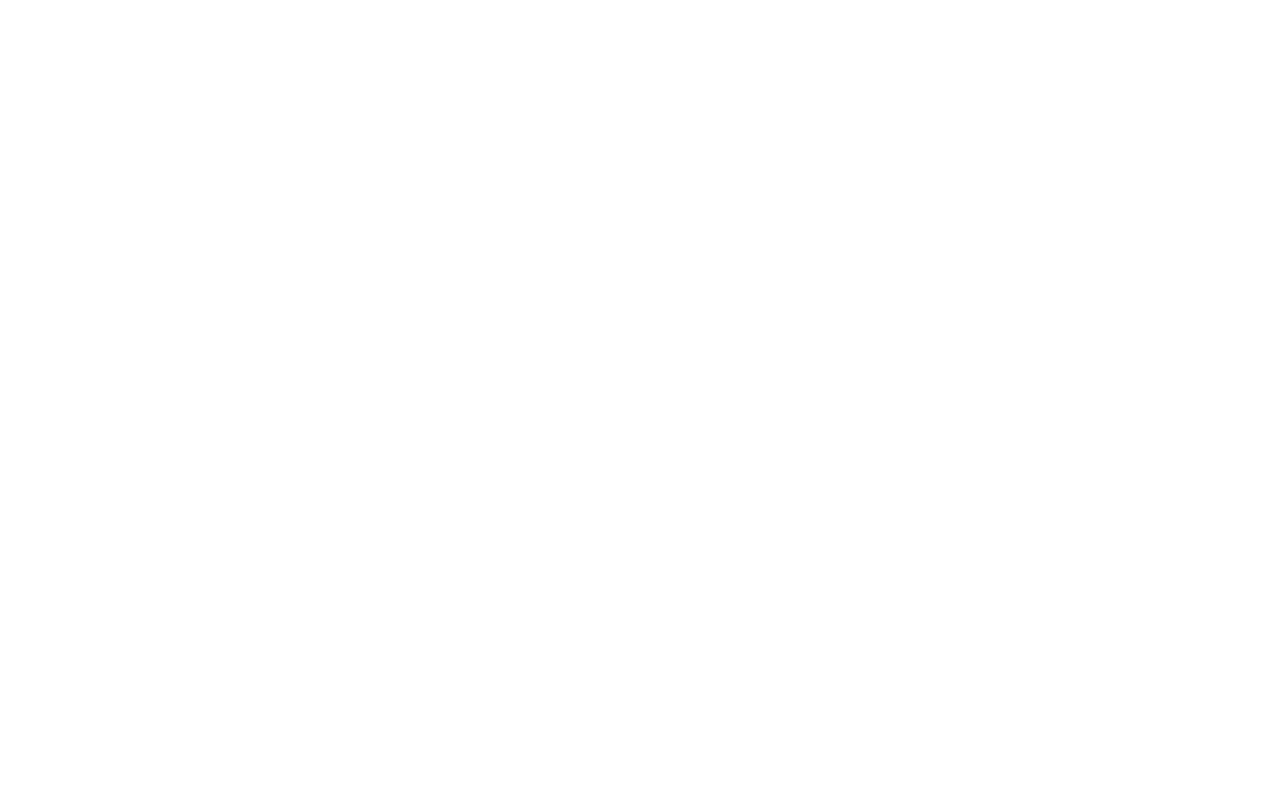
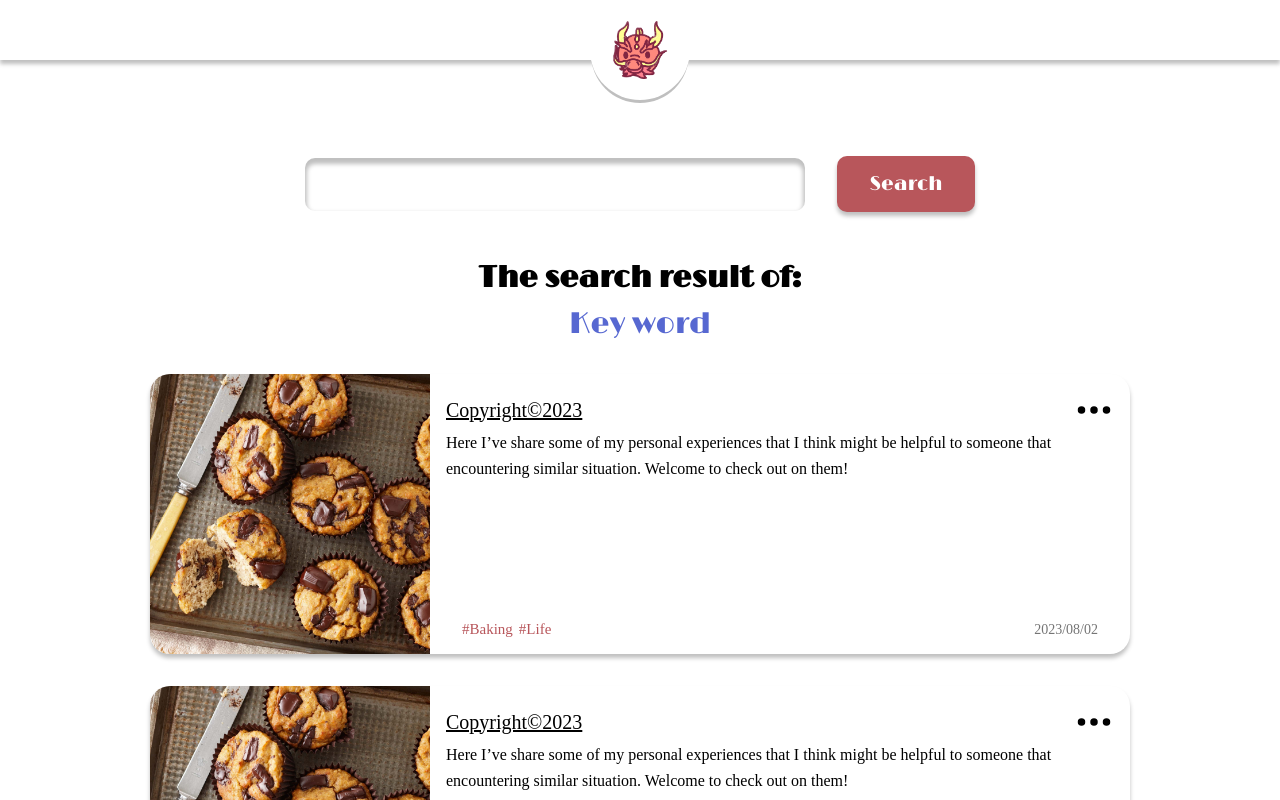
Before and after one commit to ZhangChingYu/BlogWebsite, a React (Create React App) app in the folder silvia_website/: page /search in a window 1280 px wide. Before the commit this address had no page. Shown: the top 800 px of the page. Built offline with nearby package versions, Linux system fonts and the light colour scheme; a web font is replaced by a local one.

Commit message:
search page

```diff
--- a/silvia_website/src/App.js
+++ b/silvia_website/src/App.js
@@ -1,6 +1,6 @@
 import React from 'react'
 import { Routes, Route } from 'react-router-dom';
-import { Home, About, Cat, CatLatest, CatCategories } from './pages';
+import { Home, About, Cat, CatLatest, CatCategories, Search } from './pages';
 import './index.css';
 
 const App = () => {
@@ -9,6 +9,7 @@
       <Routes>
         <Route path='/' element={<Home/>}/>
         <Route path='about' element={<About/>}/>
+        <Route path='search' element={<Search/>}/>
         <Route path='life' element={<Cat />}/>
         <Route path='life/latest' element={<CatLatest />}/>
         <Route path='life/categories' element={<CatCategories />}/>
--- a/silvia_website/src/components/cat/pageNext/PageNext.jsx
+++ b/silvia_website/src/components/cat/pageNext/PageNext.jsx
@@ -22,13 +22,13 @@
         <div className="cat_page_next">
             <MdNavigateBefore size={40} className="cat_page_next_" color={preState?"var(--color-cat-theme)":"#969696"} onClick={prePageHandler}/>
             <div className="cat_page_next_numbers">
-                <div className="cat_page_next_number" style={{background:atPage===1?"var(--color-cat-theme)":"var(--color-cat-bg)"}}>
+                <div className="cat_page_next_number" style={{background:atPage===1?"var(--color-cat-theme)":"#ffffff00"}}>
                     <p style={{color:atPage===1?"white":"var(--color-cat-theme)"}}>1</p>
                 </div>
-                <div className="cat_page_next_number" style={{background:atPage===2?"var(--color-cat-theme)":"var(--color-cat-bg)"}}>
+                <div className="cat_page_next_number" style={{background:atPage===2?"var(--color-cat-theme)":"#ffffff00"}}>
                     <p style={{color:atPage===2?"white":"var(--color-cat-theme)"}}>2</p>
                 </div>
-                <div className="cat_page_next_number" style={{background:atPage===3?"var(--color-cat-theme)":"var(--color-cat-bg)"}}>
+                <div className="cat_page_next_number" style={{background:atPage===3?"var(--color-cat-theme)":"#ffffff00"}}>
                     <p style={{color:atPage===3?"white":"var(--color-cat-theme)"}}>3</p>
                 </div>
             </div>
--- a/silvia_website/src/components/home/index.js
+++ b/silvia_website/src/components/home/index.js
@@ -4,3 +4,4 @@
 export {default as Theme} from './theme/Theme';
 export {default as WhatsNew} from './whatsNew/WhatsNew';
 export {default as GetInTouch} from './getInTouch/GetInTouch';
+export {default as SearchItem} from './searchItem/SearchItem';
--- a/silvia_website/src/components/home/search/Search.jsx
+++ b/silvia_website/src/components/home/search/Search.jsx
@@ -1,15 +1,20 @@
 import React, { useState } from "react";
 import { motion } from "framer-motion";
 import { FaSearch } from "react-icons/fa";
+import { useNavigate } from 'react-router-dom';
 import './search.css';
 
 const Search = ({ inputHandler }) => {
+    const navigator = useNavigate();
     const [showInput, setShowInput] = useState(false);
     const [inputValue, setInputValue] = useState("");
     const searchHandler = () =>{
         if(showInput){
             inputHandler(inputValue);
             setInputValue("");
+        }
+        if(inputValue!==""){
+            navigator("search");
         }
         setShowInput(!showInput);
     }
--- /dev/null
+++ b/silvia_website/src/components/home/searchItem/SearchItem.jsx
@@ -0,0 +1,33 @@
+import React from "react";
+import './searchItem.css';
+import imgUrl from '../../../assets/postimg.jpeg';
+import { BsThreeDots} from 'react-icons/bs';
+import { motion } from "framer-motion";
+
+const SearchItem = ({title, content, category, date}) => {
+    return(
+        <div className="home_search_item">
+            <div className="home_search_item_img">
+                <motion.img src={imgUrl} alt=""
+                animate={{x:[0, 10, -8, 0], y:[0, 3, -5, 0], scale:[1, 1.2, 1]}}
+                transition={{type:"tween", duration:5, repeat:Infinity, repeatDelay:1}}/>
+            </div>
+            <div className="home_search_item_content">
+                <div className="home_search_item_header">
+                    <p>Copyright©2023</p>
+                    <BsThreeDots size={40} />
+                </div>
+                <p className="home_search_item_intro">Here I’ve share some of my personal experiences that I think might be helpful to someone that encountering similar situation. Welcome to check out on them!</p>
+                <div className="home_search_item_footer">
+                    <div className="home_search_item_footer_cate">
+                        <p>#Baking</p>
+                        <p>#Life</p>
+                    </div>
+                    <p>2023/08/02</p>
+                </div>
+            </div>
+        </div>
+    )
+}
+
+export default SearchItem;
--- /dev/null
+++ b/silvia_website/src/components/home/searchItem/searchItem.css
@@ -0,0 +1,85 @@
+.home_search_item {
+    display: flex;
+    flex-direction: row;
+    justify-content: center;
+    align-items: center;
+    box-shadow: var(--box-shadow);
+    border-radius: 20px;
+    margin-bottom: 2rem;
+}
+
+.home_search_item_img {
+    width: 280px;
+    height: 280px;
+    border-top-left-radius: 20px;
+    border-bottom-left-radius: 20px;
+    overflow: hidden;
+    display: flex;
+    flex-direction: column;
+    justify-content: center;
+    align-items: center;
+
+}
+
+.home_search_item_img img {
+    height: 100%;
+}
+
+.home_search_item_content {
+    height: 280px;
+    width: 700px;
+    display: flex;
+    flex-direction: column;
+    justify-content: space-between;
+    padding: 1rem;
+}
+
+.home_search_item_header {
+    display: flex;
+    flex-direction: row;
+    justify-content: space-between;
+}
+
+.home_search_item_header p {
+    font-family: var(--font-cat);
+    font-size: 20px;
+    color: black;
+    text-decoration-line: underline;
+    align-self: center;
+}
+
+.home_search_item_intro {
+    flex:1;
+    font-family: var(--font-cat);
+    color: black;
+    font-size: 16px;
+    line-height: 26px;
+}
+
+.home_search_item_footer {
+    display: flex;
+    flex-direction: row;
+    justify-content: space-between;
+    align-items: center;
+    padding: 0 1rem;
+}
+
+.home_search_item_footer p {
+    font-family: var(--font-cat);
+    font-size: 14px;
+    color: #757575;
+}
+
+.home_search_item_footer_cate {
+    display: flex;
+    flex-direction: row;
+    justify-content: flex-start;
+    align-items: center;
+}
+
+.home_search_item_footer_cate p {
+    margin-right: 6px;
+    font-size: 15px;
+    color: var(--color-cat-theme);
+    cursor: pointer;
+}
--- a/silvia_website/src/pages/index.js
+++ b/silvia_website/src/pages/index.js
@@ -3,3 +3,4 @@
 export {default as Cat} from './cat/Cat';
 export {default as CatLatest} from './catLatest/CatLatest';
 export {default as CatCategories} from './catCategories/CatCategories';
+export {default as Search} from './search/Search';
--- /dev/null
+++ b/silvia_website/src/pages/search/Search.jsx
@@ -0,0 +1,41 @@
+import React from "react";
+import './search.css';
+import { Navbar } from '../../components';
+import { SearchItem } from '../../components/home';
+import { Footer } from '../../containers';
+import { useNavigate } from "react-router-dom";
+import { PageNext } from '../../components/cat';
+
+const Search = ({keyword}) => {
+    const navigator = useNavigate();
+    return(
+        <div className="home_search">
+            <Navbar navigator={navigator}/>
+            <div className="home_search_box">
+                <input placeholder=""/>
+                <div className="home_search_btn">
+                    <p>Search</p>
+                </div>
+            </div>
+            <div className="home_search_key">
+                <h2 style={{visibility:keyword!==undefined?"hidden":"unset"}}>The search result of: </h2>
+                <p style={{visibility:keyword!==undefined?"hidden":"unset"}}>Key word</p>
+            </div>
+            <div className="home_search_result">
+                <SearchItem />
+                <SearchItem />
+                <SearchItem />
+                <SearchItem />
+                <SearchItem />
+                <SearchItem />
+                <SearchItem />
+            </div>
+            <div style={{marginBottom:"8rem"}}>
+                <PageNext/>
+            </div>
+            <Footer />
+        </div>
+    )
+}
+
+export default Search;
--- /dev/null
+++ b/silvia_website/src/pages/search/search.css
@@ -0,0 +1,71 @@
+.home_search {
+    display: flex;
+    flex-direction: column;
+    justify-content: flex-start;
+    align-items: center;
+}
+
+.home_search_box {
+    margin-top: 6rem;
+    width: 100%;
+    display: flex;
+    flex-direction: row;
+    justify-content: center;
+    align-items: center;
+}
+
+.home_search_box input {
+    padding: 1rem;
+    width: 500px;
+    border-radius: 10px;
+    border-style: none;
+    box-shadow: 0px 4px 4px 2px rgba(0, 0, 0, 0.25) inset;
+    margin-right: 2rem;
+    font-family: var(--font-cat);
+    color: black;
+    font-size: 18px;
+}
+
+.home_search_btn {
+    background: var(--color-cat-theme);
+    padding: 1rem 2rem;
+    border-radius: 10px;
+    box-shadow: var(--box-shadow);
+    cursor: pointer;
+}
+
+.home_search_btn p {
+    font-family: var(--font-family);
+    font-size: 20px;
+    color: white;
+}
+
+.home_search_key {
+    display: flex;
+    flex-direction: column;
+    justify-content: flex-start;
+    align-items: center;
+    margin-top: 3rem;
+}
+
+.home_search_key h2 {
+    font-family: var(--font-family);
+    font-size: 30px;
+    color: black;
+}
+
+.home_search_key p {
+    font-family: var(--font-family);
+    font-size: 30px;
+    margin-top: 10px;
+    color: var(--color-blue);
+}
+
+.home_search_result {
+    display: flex;
+    flex-direction: column;
+    justify-content: flex-start;
+    align-items: center;
+    margin-top: 2rem;
+    margin-bottom: 2rem;
+}
```
